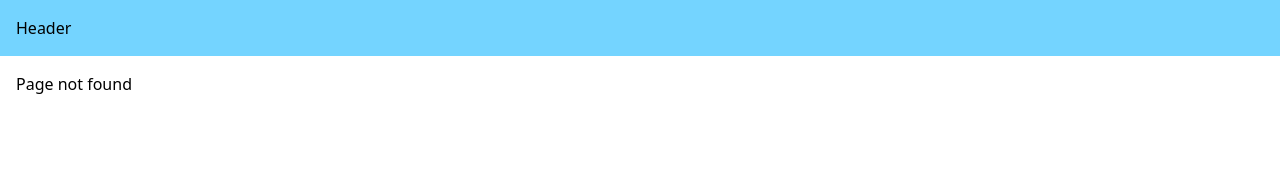
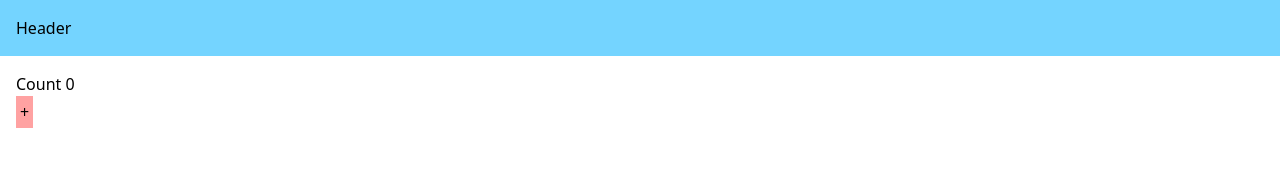
Before and after one commit to iamharshtambe/next-rampup, a Next.js app in the folder routing-demo/: page /counter in a window 1280 px wide. Before the commit this address had no page. Shown: the top 178 px of the page. Built offline with nearby package versions, Linux system fonts and the light colour scheme.

Commit message:
add metadata for client component

```diff
--- /dev/null
+++ b/routing-demo/src/app/counter/counter.tsx
@@ -0,0 +1,16 @@
+'use client';
+
+import { useState } from 'react';
+
+export function Counter() {
+  const [count, setCount] = useState(0);
+
+  return (
+    <div>
+      <h1>Count {count}</h1>
+      <button onClick={() => setCount(count + 1)} className="bg-red-300 p-1">
+        +
+      </button>
+    </div>
+  );
+}
--- /dev/null
+++ b/routing-demo/src/app/counter/page.tsx
@@ -0,0 +1,13 @@
+import { Counter } from './counter';
+
+export const metadata = {
+  title: 'Counter',
+};
+
+export default function CounterPage() {
+  return (
+    <div>
+      <Counter />
+    </div>
+  );
+}
```
